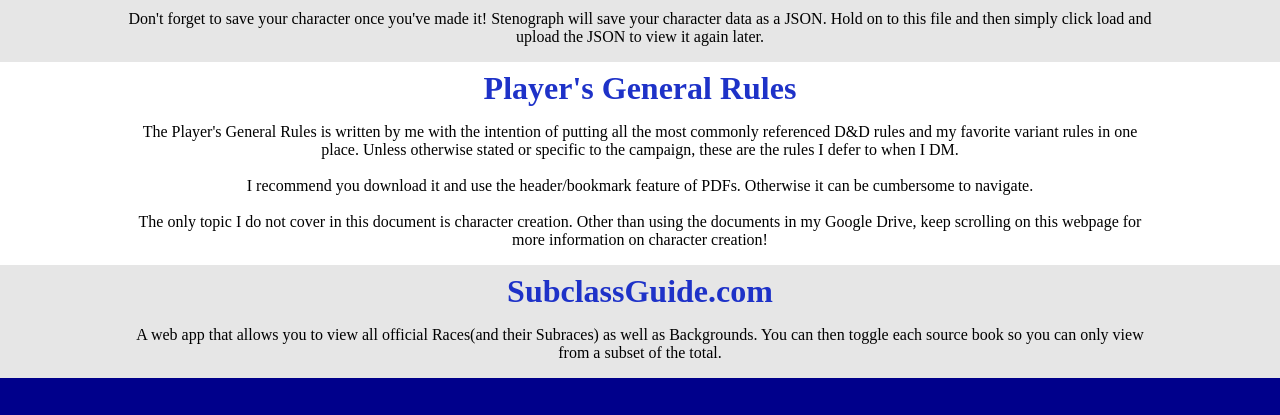
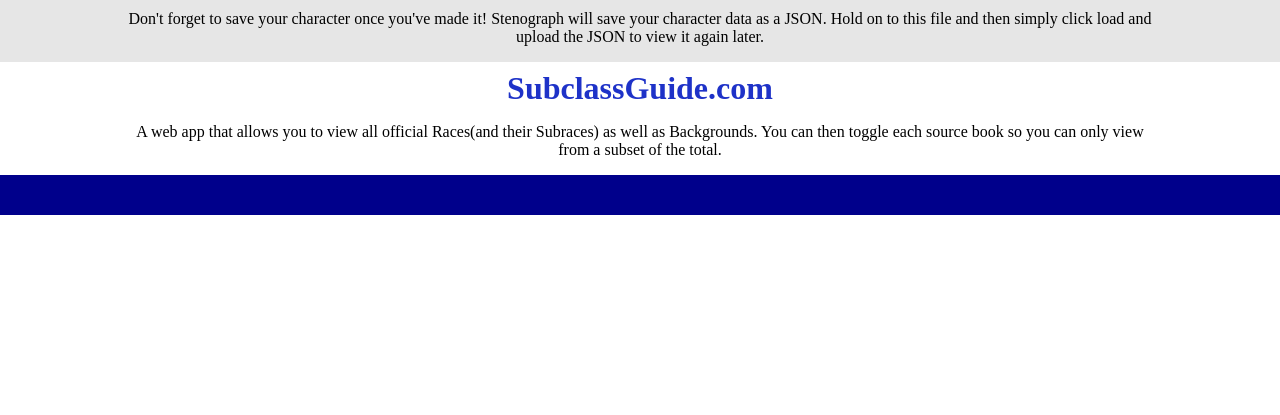
Before and after one commit to IronBatman2715/ironbatman2715.github.io, a SvelteKit app: page /dnd in a window 1280 px wide. Shown: the part 805-1220 px from the top of the page. After the commit the page ends 1020 px from the top, so only its background shows below. Built offline with nearby package versions, Linux system fonts and the light colour scheme.

Commit message:
Remove old dnd content

```diff
--- a/src/routes/dnd/+page.svelte
+++ b/src/routes/dnd/+page.svelte
@@ -27,24 +27,6 @@
   </p>
 </section>
 <section>
-  <a
-    id="players-general-rules"
-    href="https://drive.google.com/file/d/1I57xwVzF9fVRfcwG-rOA9XOlbxBF9ntM/view"
-    rel="noreferrer"
-    target="_blank">Player's General Rules</a
-  >
-  <p>
-    The Player's General Rules is written by me with the intention of putting all the most commonly referenced D&D rules
-    and my favorite variant rules in one place. Unless otherwise stated or specific to the campaign, these are the rules
-    I defer to when I DM.
-    <br /><br />
-    I recommend you download it and use the header/bookmark feature of PDFs. Otherwise it can be cumbersome to navigate.
-    <br /><br />
-    The only topic I do not cover in this document is character creation. Other than using the documents in my Google Drive,
-    keep scrolling on this webpage for more information on character creation!
-  </p>
-</section>
-<section>
   <a id="subclass-guide" href="https://www.subclassguide.com/" rel="noreferrer" target="_blank">SubclassGuide.com</a>
   <p>
     A web app that allows you to view all official Races(and their Subraces) as well as Backgrounds. You can then toggle
--- a/src/routes/references/+page.svelte
+++ b/src/routes/references/+page.svelte
@@ -6,12 +6,6 @@
       All of
       <a href="https://ironbatman2715.github.io/DND-Stenograph/" rel="noreferrer" target="_blank">Stenograph</a>
       (with the exception of external libraries, of course).
-    </li>
-    <li>
-      Text content of
-      <a href="https://drive.google.com/file/d/1I57xwVzF9fVRfcwG-rOA9XOlbxBF9ntM/view" rel="noreferrer" target="_blank"
-        >Player's General Rules</a
-      >.
     </li>
     <li>
       Content of every folder in
```
